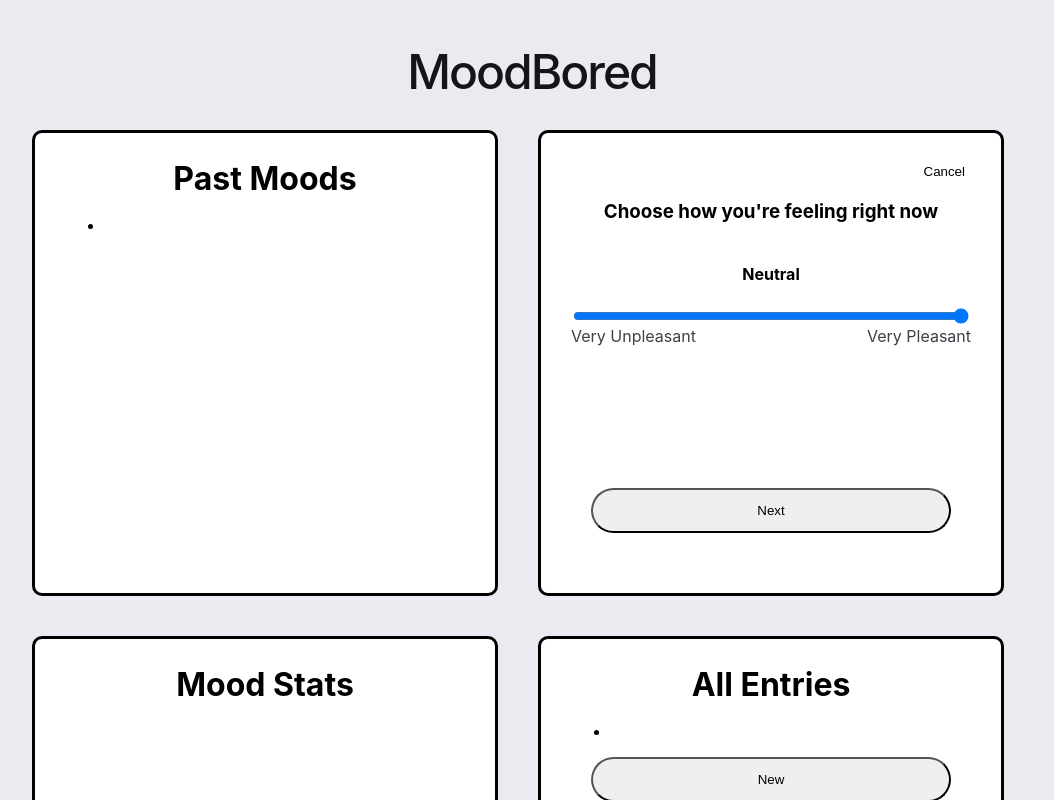
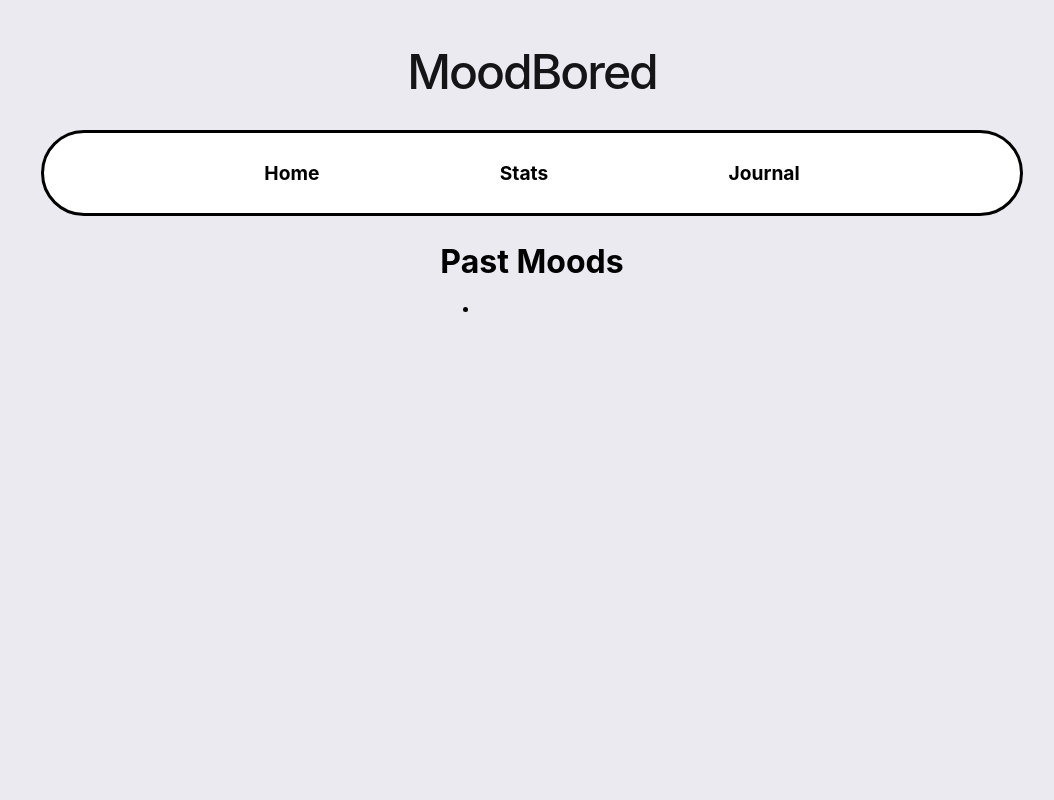
Before and after one commit to a-bikombe/MoodBored, an Angular app: page / in a window 1280 px wide. Shown: the top 800 px of the page, without its empty margins (108-1162 px from the left). Built offline with nearby package versions, Linux system fonts and the light colour scheme.

Commit message:
Modified layout

```diff
--- a/css/app.component.css
+++ b/css/app.component.css
@@ -15,39 +15,46 @@ header {
   width: 100%;
 }
 
-.content {
+.navbar {
+  align-items: center;
+  background-color: white;
+  border: 3px solid black;
+  border-radius: 500px;
   display: flex;
   flex-direction: row;
-  -moz-column-gap: 5vh;
-       column-gap: 5vh;
-  margin-bottom: 5vh;
-  max-width: 1000px;
-  width: 100vw;
+  height: 10vh;
+  justify-content: space-evenly;
+  margin: 0 0 30px;
+  padding: 0 5vh;
+  width: 70%;
 }
 
-.content > * {
-  aspect-ratio: 1/1;
-  background: white;
-  border: 3px solid black;
-  border-radius: 10px;
+.navbar a {
+  color: black;
+  font-size: 1.2rem;
+  font-weight: bold;
+  text-decoration: none;
+}
+
+.navbar a:hover {
+  color: salmon;
+}
+
+#home, #stats, #journal {
   display: flex;
   flex-direction: column;
-  overflow: auto;
-  padding: 30px;
-  width: 40%;
-  height: 100%;
+}
+
+#stats {
+  display: none;
+}
+
+#journal {
+  display: none;
 }
 
 @media screen and (max-width: 650px) {
-  .content {
-    align-items: center;
-    flex-direction: column;
-    margin-bottom: 30px;
-    row-gap: 30px;
-    width: 100%;
-  }
-  .content > * {
-    height: 70vw;
-    width: 70vw;
+  .navbar {
+    width: 60%;
   }
 }/*# sourceMappingURL=app.component.css.map */
--- a/css/log-1-mood.component.css
+++ b/css/log-1-mood.component.css
@@ -1,8 +1,4 @@
-.mood {
-  height: 100%;
-}
-
-.cancel_row, .mood_col, .next_row {
+.cancel_row, .next_row {
   display: flex;
 }
 
@@ -11,15 +7,9 @@
   justify-content: flex-end;
 }
 
-.mood_col {
-  flex-direction: column;
-  text-align: center;
-}
-
-.container {
+.slider {
   display: flex;
   flex-direction: column;
-  height: 100%;
   justify-content: center;
 }
 
@@ -29,11 +19,15 @@
   justify-content: space-between;
 }
 
+.mood_slider_label {
+  text-align: center;
+}
+
 .next_row.mood {
   flex-direction: row;
   justify-content: center;
-  height: calc(100% - 40px);
   align-items: flex-end;
+  margin-top: 10vw;
 }
 
 .next_btn {
--- a/src/app/app.component.html
+++ b/src/app/app.component.html
@@ -6,14 +6,24 @@
 	<header>
 		<h1>MoodBored</h1>
 	</header>
-    <div class="content">
+	<div class="navbar">
+		<a class="-brand" href="#">Home</a>
+		<a class="-brand" href="#stats">Stats</a>
+		<a class="-brand" href="#journal">Journal</a>
+	</div>
+
+	<div id="home">
 		<past-moods></past-moods>
-		<log-new-mood></log-new-mood>
 	</div>
-	<div class="content">
+
+	<div id="stats" hidden>
 		<stats></stats>
+	</div>
+
+	<div id="journal" hidden>
 		<journal></journal>
-    </div>
+	</div>
+	<!-- <log-new-mood></log-new-mood> -->
 </main>
 
 <router-outlet />
--- a/src/app/app.component.scss
+++ b/src/app/app.component.scss
@@ -16,40 +16,46 @@ header {
 	width: 100%;
 }
 
-.content {
-    display: flex;
+.navbar {
+	align-items: center;
+	background-color: white;
+	border: 3px solid black;
+	border-radius: 500px;
+	display: flex;
 	flex-direction: row;
-	column-gap: 5vh;
-    margin-bottom: 5vh;
-    max-width: 1000px;
-	width: 100vw;
+	height: 10vh;
+	justify-content: space-evenly;
+	margin: 0 0 30px;
+	padding: 0 5vh;
+	width: 70%;
 }
 
-// top level components
-.content > * {
-	aspect-ratio: 1 / 1;
-	background: white;
-	border: 3px solid black;
-	border-radius: 10px;
+.navbar a {
+	color: black;
+	font-size: 1.2rem;
+	font-weight: bold;
+	text-decoration: none;
+}
+
+.navbar a:hover {
+	color: salmon;
+}
+
+#home, #stats, #journal {
 	display: flex;
 	flex-direction: column;
-	overflow: auto;
-	padding: 30px;
-	width: 40%;
-	height: 100%;
+}
+
+#stats {
+	display: none;
+}
+
+#journal {
+	display: none;
 }
 
 @media screen and (max-width: 650px) {
-    .content {
-		align-items: center;
-        flex-direction: column;
-		margin-bottom: 30px;
-		row-gap: 30px;
-		width: 100%;
-    }
-
-	.content > * {
-		height: 70vw;
-		width: 70vw;
+	.navbar {
+		width: 60%;
 	}
 }
--- a/src/app/log-new-mood/log-1-mood/log-1-mood.component.html
+++ b/src/app/log-new-mood/log-1-mood/log-1-mood.component.html
@@ -1,19 +1,31 @@
 <div class="mood" id="mood_page">
     <div class="cancel_row">
-        <button class="cancel" id="cancel_mood" (click)="cancel()">Cancel</button>
+        <button class="cancel" id="cancel_mood" (click)="cancel()">
+            Cancel
+        </button>
     </div>
     <div class="mood_col">
         <h3 class="help_label mood">Choose how you're feeling right now</h3>
-        <div class="container">
+        <div class="slider">
             <h4 class="mood_slider_label">Neutral</h4>
-            <input type="range" class="mood_slider" id="mood_slider" min="0" max="10" step="1"/>
+            <input
+                type="range"
+                class="mood_slider"
+                id="mood_slider"
+                min="0"
+                max="10"
+                step="1"
+            />
             <div class="mood_display_row">
                 <p class="very_unpleasant_label">Very Unpleasant</p>
                 <p class="very_pleasant_label">Very Pleasant</p>
             </div>
         </div>
-    </div>
-    <div class="next_row mood">
-        <button class="next_btn mood" id="mood_btn" (click)="nextPage()">Next</button>
+
+        <div class="next_row mood">
+            <button class="next_btn mood" id="mood_btn" (click)="nextPage()">
+                Next
+            </button>
+        </div>
     </div>
 </div>
--- a/src/app/log-new-mood/log-1-mood/log-1-mood.component.scss
+++ b/src/app/log-new-mood/log-1-mood/log-1-mood.component.scss
@@ -1,8 +1,4 @@
-.mood {
-	height: 100%;
-}
-
-.cancel_row, .mood_col, .next_row {
+.cancel_row, .next_row {
 	display: flex;
 }
 
@@ -11,15 +7,9 @@
 	justify-content: flex-end;
 }
 
-.mood_col {
-	flex-direction: column;
-	text-align: center;
-}
-
-.container {
+.slider {
 	display: flex;
 	flex-direction: column;
-	height: 100%;
 	justify-content: center;
 }
 
@@ -29,11 +19,15 @@
 	justify-content: space-between;
 }
 
+.mood_slider_label {
+	text-align: center;
+}
+
 .next_row.mood {
 	flex-direction: row;
 	justify-content: center;
-	height: calc(100% - 40px);
 	align-items: flex-end;
+	margin-top: 10vw;
 }
 
 .next_btn {
```
Also changed, not shown: 2 other files (tests, documents, lock files or other folders).
